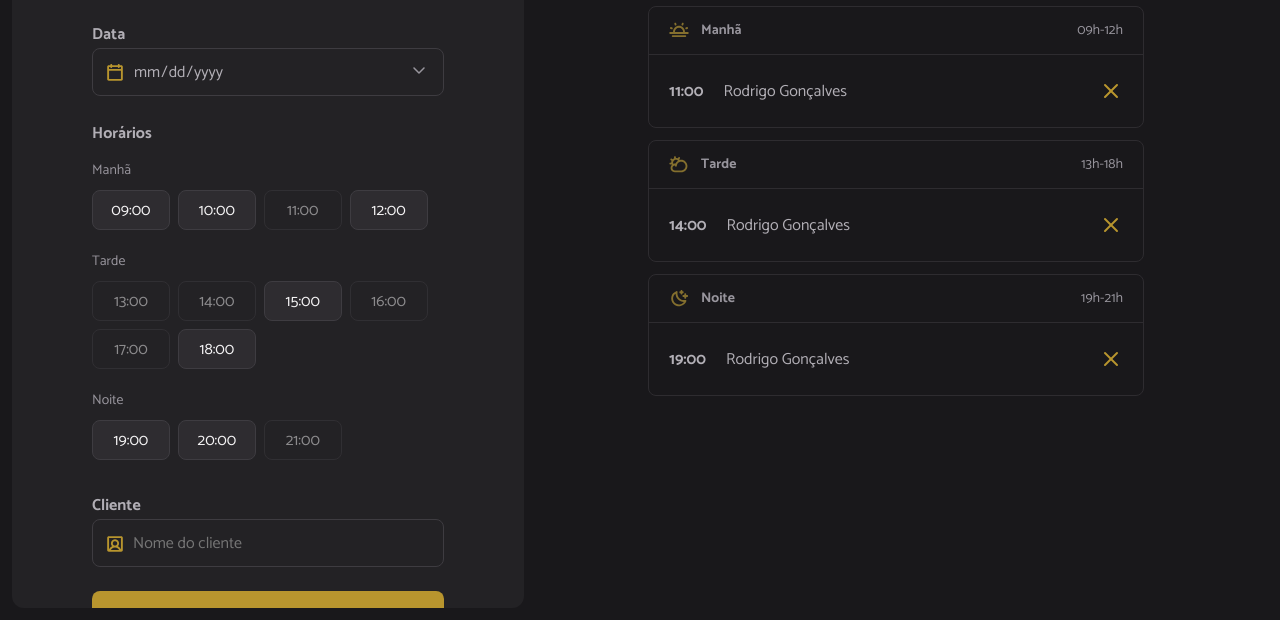
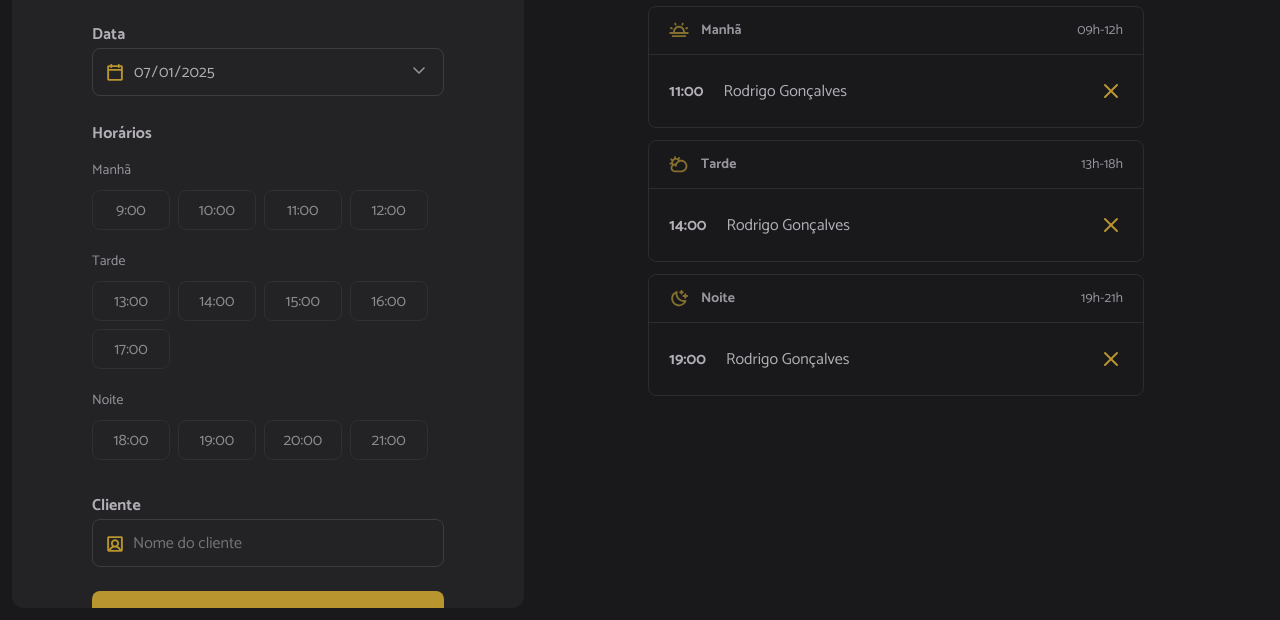
Before and after one commit to pduartesilva2005/hairday, a website built with webpack: page index.html in a window 1280 px wide. Shown: the part 180-800 px from the top of the page. Built offline with nearby package versions, Linux system fonts and the light colour scheme.

Commit message:
Manipulating form

```diff
--- a/index.html
+++ b/index.html
@@ -37,21 +37,13 @@
         <span class="label">Horários</span>
         <ul id="hours" class="hours" aria-label="Horários disponíveis de manhã">
           <!-- Exemplo: Manhã -->
-          <li data-period="morning" class="hour-period">Manhã</li>
+          <!-- <li data-period="morning" class="hour-period">Manhã</li>
           <li data-period="morning" value="09:00" class="hour hour-available">
             09:00
           </li>
-          <li data-period="morning" value="10:00" class="hour hour-available">
-            10:00
-          </li>
-          <li data-period="morning" value="11:00" class="hour hour-unavailable">
-            11:00
-          </li>
-          <li data-period="morning" value="12:00" class="hour hour-available">
-            12:00
-          </li>
+          -->
           <!-- Exemplo: Tarde  -->
-          <li data-period="morning" class="hour-period">Tarde</li>
+          <!-- <li data-period="morning" class="hour-period">Tarde</li>
           <li
             data-period="afternoon"
             value="13:00"
@@ -59,45 +51,14 @@
           >
             13:00
           </li>
-          <li
-            data-period="afternoon"
-            value="14:00"
-            class="hour hour-unavailable"
-          >
-            14:00
-          </li>
-          <li data-period="afternoon" value="15:00" class="hour hour-available">
-            15:00
-          </li>
-          <li
-            data-period="afternoon"
-            value="16:00"
-            class="hour hour-unavailable"
-          >
-            16:00
-          </li>
-          <li
-            data-period="afternoon"
-            value="17:00"
-            class="hour hour-unavailable"
-          >
-            17:00
-          </li>
-          <li data-period="afternoon" value="18:00" class="hour hour-available">
-            18:00
-          </li>
+         -->
           <!-- Exemplo: Noite -->
-          <li data-period="morning" class="hour-period">Noite</li>
+          <!-- <li data-period="morning" class="hour-period">Noite</li>
 
           <li data-period="night" value="19:00" class="hour hour-available">
             19:00
           </li>
-          <li data-period="night" value="20:00" class="hour hour-available">
-            20:00
-          </li>
-          <li data-period="night" value="21:00" class="hour hour-unavailable">
-            21:00
-          </li>
+         -->
         </ul>
 
         <label for="client" class="label">Cliente</label>
--- a/src/main.js
+++ b/src/main.js
@@ -7,3 +7,8 @@ import './libs/dayjs.js';
 import './styles/global.css';
 import './styles/form.css';
 import './styles/schedule.css';
+
+// JS
+import './modules/form/submit.js';
+import './modules/form/date-change.js';
+import './modules/page-load.js';
--- /dev/null
+++ b/src/modules/form/date-change.js
@@ -0,0 +1,7 @@
+import { schedulesDay } from '../schedules/load.js';
+
+// Seleciona o input de data.
+const selectedDate = document.getElementById('date');
+
+// Recarrega a lista de horários quando o input de data mudar.
+selectedDate.onchange = () => schedulesDay();
--- /dev/null
+++ b/src/modules/form/hours-click.js
@@ -0,0 +1,15 @@
+export function hoursClick() {
+  const hours = document.querySelectorAll('.hour-available');
+
+  hours.forEach(available => {
+    available.addEventListener('click', selected => {
+      // Remove a classe hour-selected de todas as li não selecionadas.
+      hours.forEach(hour => {
+        hour.classList.remove('hour-selected');
+      });
+
+      // Adiciona a classe a li clicada.
+      selected.target.classList.add('hour-selected');
+    });
+  });
+}
--- /dev/null
+++ b/src/modules/form/hours-load.js
@@ -0,0 +1,54 @@
+import dayjs from 'dayjs';
+import { openingHours } from '../../utils/opening-hours.js';
+import { hoursClick } from './hours-click.js';
+
+const hours = document.getElementById('hours');
+
+export function hoursLoad({ date }) {
+  // Limpa todos os horários
+  hours.innerHTML = '';
+
+  const opening = openingHours.map(hour => {
+    // Recupera somente a hora.
+    const [scheduleHour] = hour.split(':');
+
+    // Adiciona a hora na data e verificar se está no passado.
+    const isHourPast = dayjs(date).add(scheduleHour, 'hour').isAfter(dayjs());
+
+    return {
+      hour,
+      available: isHourPast
+    };
+  });
+
+  // Renderiza os horários
+  opening.forEach(({ hour, available }) => {
+    const li = document.createElement('li');
+
+    li.classList.add('hour');
+    li.classList.add(available ? 'hour-available' : 'hour-unavailable');
+
+    li.textContent = hour;
+
+    if (hour === '9:00') {
+      hourHeaderAdd('Manhã');
+    } else if (hour === '13:00') {
+      hourHeaderAdd('Tarde');
+    } else if (hour === '18:00') {
+      hourHeaderAdd('Noite');
+    }
+
+    hours.append(li);
+  });
+
+  // Adiciona o evento de clique nos horários disponíveis.
+  hoursClick();
+}
+
+function hourHeaderAdd(title) {
+  const header = document.createElement('li');
+  header.classList.add('hour-period');
+  header.textContent = title;
+
+  hours.append(header);
+}
--- /dev/null
+++ b/src/modules/form/submit.js
@@ -0,0 +1,51 @@
+import dayjs from 'dayjs';
+
+const form = document.querySelector('form');
+const selectedDate = document.getElementById('date');
+const clientName = document.getElementById('client');
+
+// Date atual para formatar o input.
+const inputToday = dayjs(new Date()).format('YYYY-MM-DD');
+
+// Carrega a data atual e define a data mínima como sendo a data atual.
+selectedDate.value = inputToday;
+selectedDate.min = inputToday;
+
+form.onsubmit = event => {
+  // Previne o comportamento padrão de carregar a página.
+  event.preventDefault();
+
+  try {
+    // Recuperando o nome do cliente
+    const name = clientName.value.trim();
+
+    if (!name) {
+      return alert('Informe o nome do cliente!');
+    }
+
+    // Recuperando o horário selecionado.
+    const hourSelected = document.querySelector('.hour-selected');
+
+    if (!hourSelected) {
+      return alert('Selecione a hora.');
+    }
+
+    // Recupera somente a hora
+    const [hour] = hourSelected.innerText.split(':');
+
+    // Insere a hora na data.
+    const when = dayjs(selectedDate.value).add(hour, 'hour');
+
+    // Gera um ID
+    const id = new Date().getTime();
+
+    console.log({
+      id,
+      name,
+      when
+    });
+  } catch (error) {
+    alert('Não foi possível realizar o agendamento.');
+    console.log(error);
+  }
+};
--- /dev/null
+++ b/src/modules/page-load.js
@@ -0,0 +1,5 @@
+import { schedulesDay } from './schedules/load';
+
+document.addEventListener('DOMContentLoaded', () => {
+  schedulesDay();
+});
--- /dev/null
+++ b/src/modules/schedules/load.js
@@ -0,0 +1,12 @@
+import { hoursLoad } from '../form/hours-load.js';
+
+// Seleciona o input de data.
+const selectedDate = document.getElementById('date');
+
+export function schedulesDay() {
+  // Obtém a data do input.
+  const date = selectedDate.value;
+
+  // Renderiza as horas disponíveis.
+  hoursLoad({ date });
+}
--- /dev/null
+++ b/src/utils/opening-hours.js
@@ -0,0 +1,15 @@
+export const openingHours = [
+  '9:00',
+  '10:00',
+  '11:00',
+  '12:00',
+  '13:00',
+  '14:00',
+  '15:00',
+  '16:00',
+  '17:00',
+  '18:00',
+  '19:00',
+  '20:00',
+  '21:00'
+];
```
